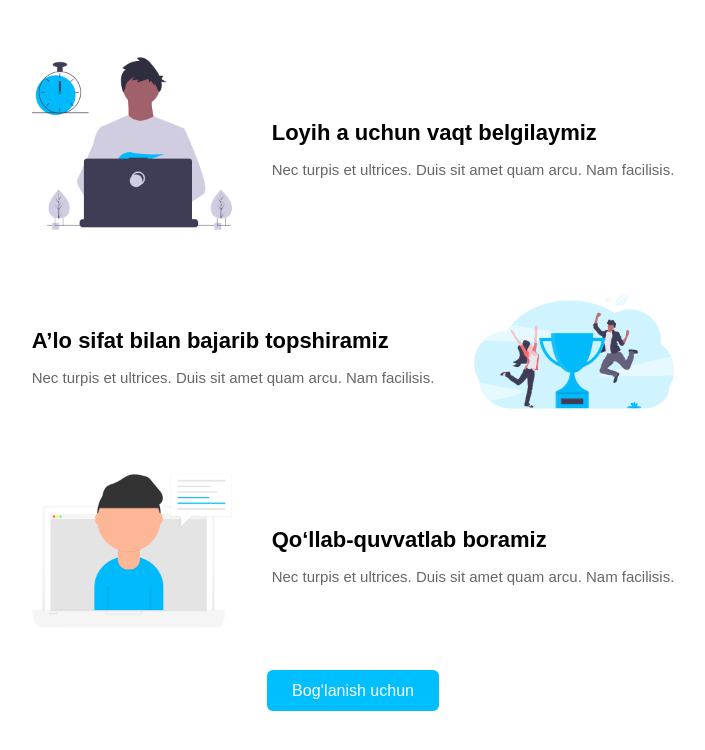
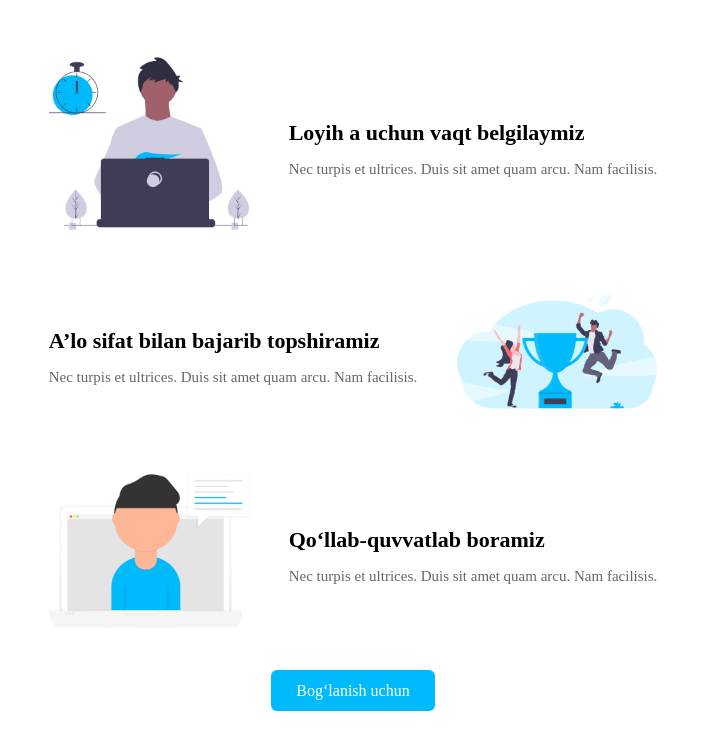
Before and after one commit to ShohruhErmanov/Pixer, a plain HTML site: page index.html in a window 1280 px wide. Shown: the part 634-1384 px from the top of the page, without its empty margins (287-992 px from the left). Drawn offline with Linux system fonts and the light colour scheme.

Commit message:
section end Amet

```diff
--- a/css/style.css
+++ b/css/style.css
@@ -2,7 +2,6 @@
   padding: 60px 20px;
   background-color: #fff;
   text-align: center;
-  font-family: sans-serif;
 }
 
 .section-title {
@@ -60,16 +59,16 @@
 }
 
 .btn {
-  background-color: #00bfff;
+  background-color: #00bafc;
   color: white;
   text-decoration: none;
   padding: 12px 25px;
   font-size: 16px;
   cursor: pointer;
   border-radius: 6px;
-  transition: background-color 0.3s ease;
+  transition: 0.3s;
 }
 
 .btn:hover {
-  background-color: #0099cc;
+  background-color: #00bafc;
 }
```
